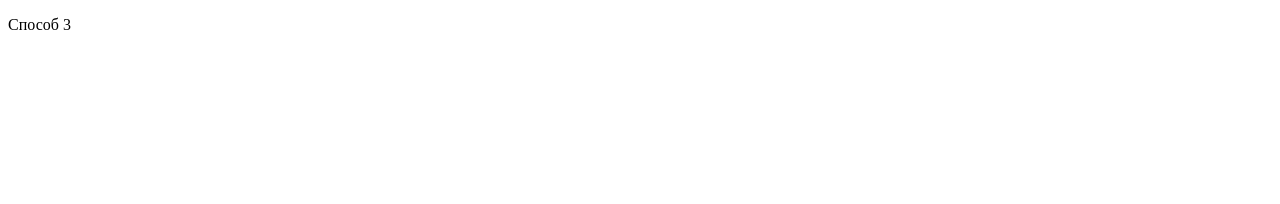
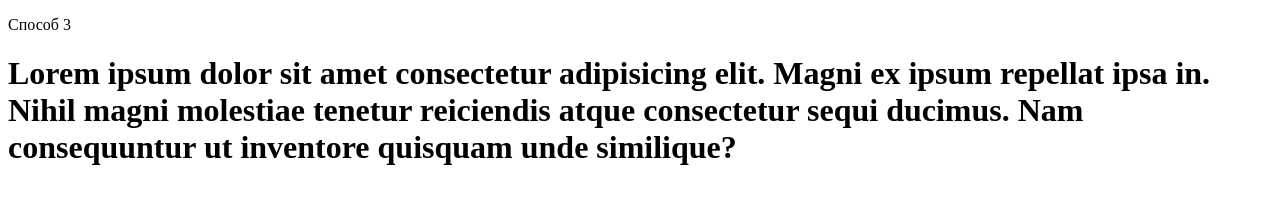
Before and after one commit to Sane4ka126/new-test, a plain HTML site: page index.html in a window 1280 px wide. Drawn offline with Linux system fonts and the light colour scheme.

Commit message:
new commit

```diff
--- a/index.html
+++ b/index.html
@@ -7,5 +7,6 @@
 </head>
 <body>
     <p>Способ 3</p>
+    <h1>Lorem ipsum dolor sit amet consectetur adipisicing elit. Magni ex ipsum repellat ipsa in. Nihil magni molestiae tenetur reiciendis atque consectetur sequi ducimus. Nam consequuntur ut inventore quisquam unde similique?</h1>
 </body>
 </html>
```
